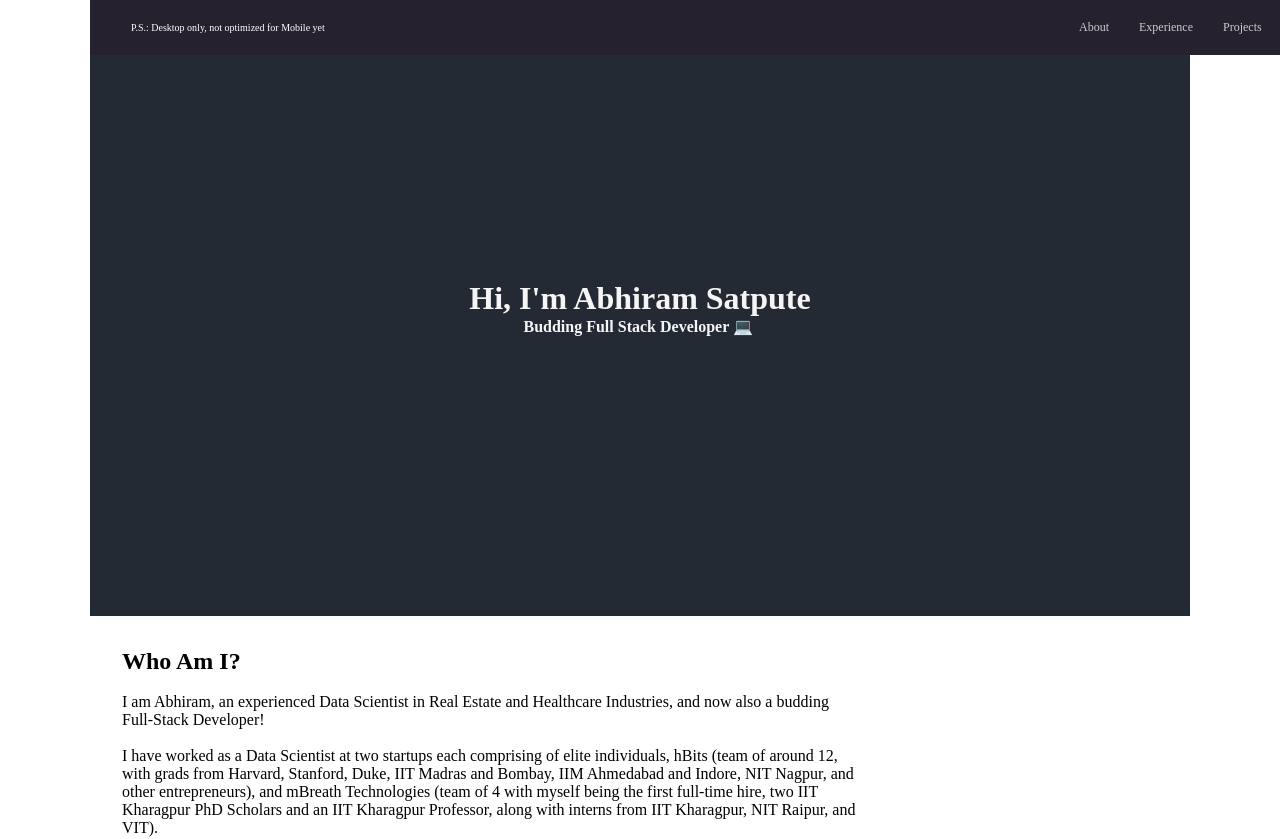
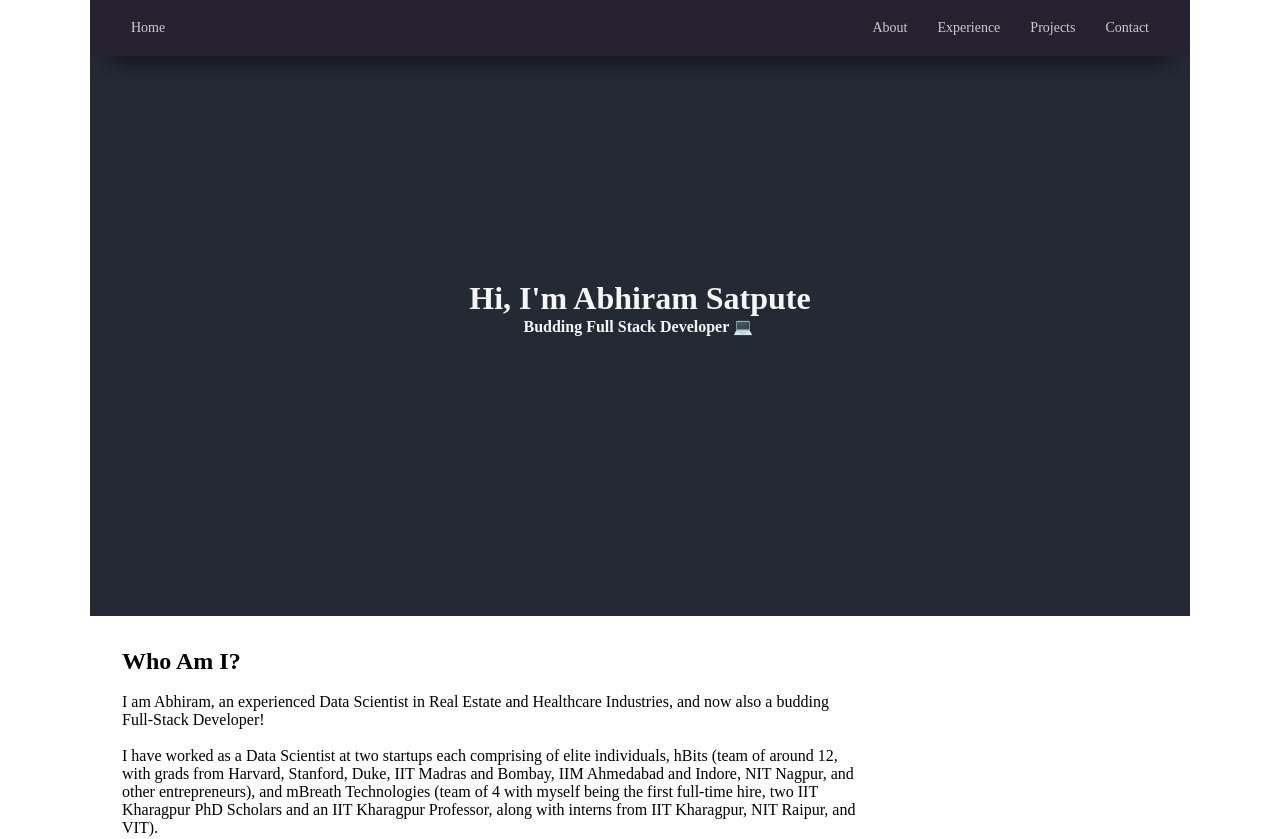
Before and after one commit to abhiram11/Portfolio-from-Scratch, a React (Create React App) app: page / in a window 1280 px wide. Shown: the top 839 px of the page. Built offline with nearby package versions, Linux system fonts and the light colour scheme; a web font is replaced by a local one.

Commit message:
shadow of header, experience alignment of first, contact padding updated, might be final commmit

```diff
--- a/src/components/Contact/Contact.css
+++ b/src/components/Contact/Contact.css
@@ -6,7 +6,7 @@
 .contact {
   display: flex;
   align-items: center;
-  padding: 1rem 0;
+  padding: 1rem 1rem;
   justify-content: center;
 }
 
--- a/src/components/Experience/index.js
+++ b/src/components/Experience/index.js
@@ -73,7 +73,7 @@ function Experience() {
               Guwahati, IIIT Jabalpur, etc.).
             </p>
           </div>
-          <div>
+          {/* <div> */}
           <LazyLoadImage
             src={titan}
             alt="TTI-2.0"
@@ -85,7 +85,7 @@ function Experience() {
             // }}
             placeholderSrc={Lazytitan}
           />
-          </div>
+          {/* </div> */}
         </div>
         <div className="experience__wrapper__b">
           <div className="experience__wrapper__lower">
@@ -103,7 +103,7 @@ function Experience() {
               with entrepreneurs all around the country.
             </p>
           </div>
-          <div>
+          {/* <div> */}
           <LazyLoadImage
             src={iimcip}
             alt="IIMCIP"
@@ -111,7 +111,7 @@ function Experience() {
             className="experience__wrapper__image"
             placeholderSrc={Lazyiimcip}
           />
-          </div>
+          {/* </div> */}
         </div>
         <div className="experience__wrapper__a">
           {/* just change their flex start etc stuff.... */}
@@ -132,7 +132,7 @@ function Experience() {
               event, so here's one from Titan event.
             </p>
           </div>
-          <div>
+          {/* <div> */}
           <LazyLoadImage
             src={qdic}
             alt="QDIC"
@@ -140,7 +140,7 @@ function Experience() {
             className="experience__wrapper__image"
             placeholderSrc={Lazyqdic}
           />
-          </div>
+          {/* </div> */}
         </div>
       </div>
     </div>
--- a/src/components/Header/Header.css
+++ b/src/components/Header/Header.css
@@ -1,7 +1,7 @@
 .header {
   position: fixed;
   width: 100%;
-  /* max-width: 1100px; */
+  max-width: 1100px;
   top: 0;
   display: flex;
   justify-content: space-between;
@@ -10,6 +10,12 @@
   padding: 10px;
   z-index: 999;
   /* border: 1px solid green; */
+
+  /* box-shadow: 0px 4px #141118; */
+
+  /* box-shadow: rgba(0, 0, 0, 0.35) 0px -50px 36px -28px inset; */
+  /* box-shadow: rgba(0, 0, 0, 0.75) 20px 25px 20px -16px; */
+  box-shadow: rgba(0, 0, 0, 0.65) 0px 25px 20px -20px;
 }
 
 .header__left {
@@ -23,35 +29,21 @@
   display: flex;
 }
 
-@media screen and (max-width: 768px) {
-  .header__left {
-    display: none;
-  }
-
-  .header__right {
-    margin: 0 auto;
-  }
-  /*
-  .header__left {
-    margin: 0 auto;
-  } */
-}
-
-.nav__button__left {
+/* .nav__button__left {
+  font-size: 12px;
   padding: 10px 10px;
   margin: 0 5px;
-  font-size: 10px;
   font-weight: 500;
   cursor: pointer;
-  color: white;
-  /* transition: 0.5s;
-  opacity: 0.7; */
+  color: whitesmoke;
+  transition: 0.5s;
+  opacity: 0.7;
 
-  /* border-radius: 5px; */
-}
+  border-radius: 5px;
+} */
 
 .nav__button {
-  font-size: 12px;
+  font-size: 14px;
   padding: 10px 10px;
   margin: 0 5px;
   cursor: pointer;
@@ -66,3 +58,17 @@
   opacity: 1;
   color: white;
 }
+
+@media screen and (max-width: 768px) {
+  .header__left {
+    display: none;
+  }
+
+  .header__right {
+    margin: 0 auto;
+  }
+
+  .nav__button {
+    font-size: 12px;
+  }
+}
--- a/src/components/Header/index.js
+++ b/src/components/Header/index.js
@@ -17,8 +17,9 @@ function Header() {
           exact="true"
           offset={-80}
         >
-          <p className="nav__button__left">
-            P.S.: Desktop only, not optimized for Mobile yet
+          <p className="nav__button">
+            Home
+            {/* P.S.: Desktop only, not optimized for Mobile yet */}
           </p>
         </LinkS>
       </div>
--- a/src/components/Projects/Projects.css
+++ b/src/components/Projects/Projects.css
@@ -122,10 +122,15 @@
     font-size: 10px;
   }
 
+  .projects__backgroundVideo {
+    width: 100%;
+    height: 280px;
+  }
+
   .projects > h3 {
     margin: 0 auto;
     font-size: 10px;
-    padding-left: 20px;
+    padding-left: 25px;
   }
 
   .projects__link {
```
Also changed, not shown: src/media/Titan.jpg. Lines whose indentation alone changed are shown as unchanged.
